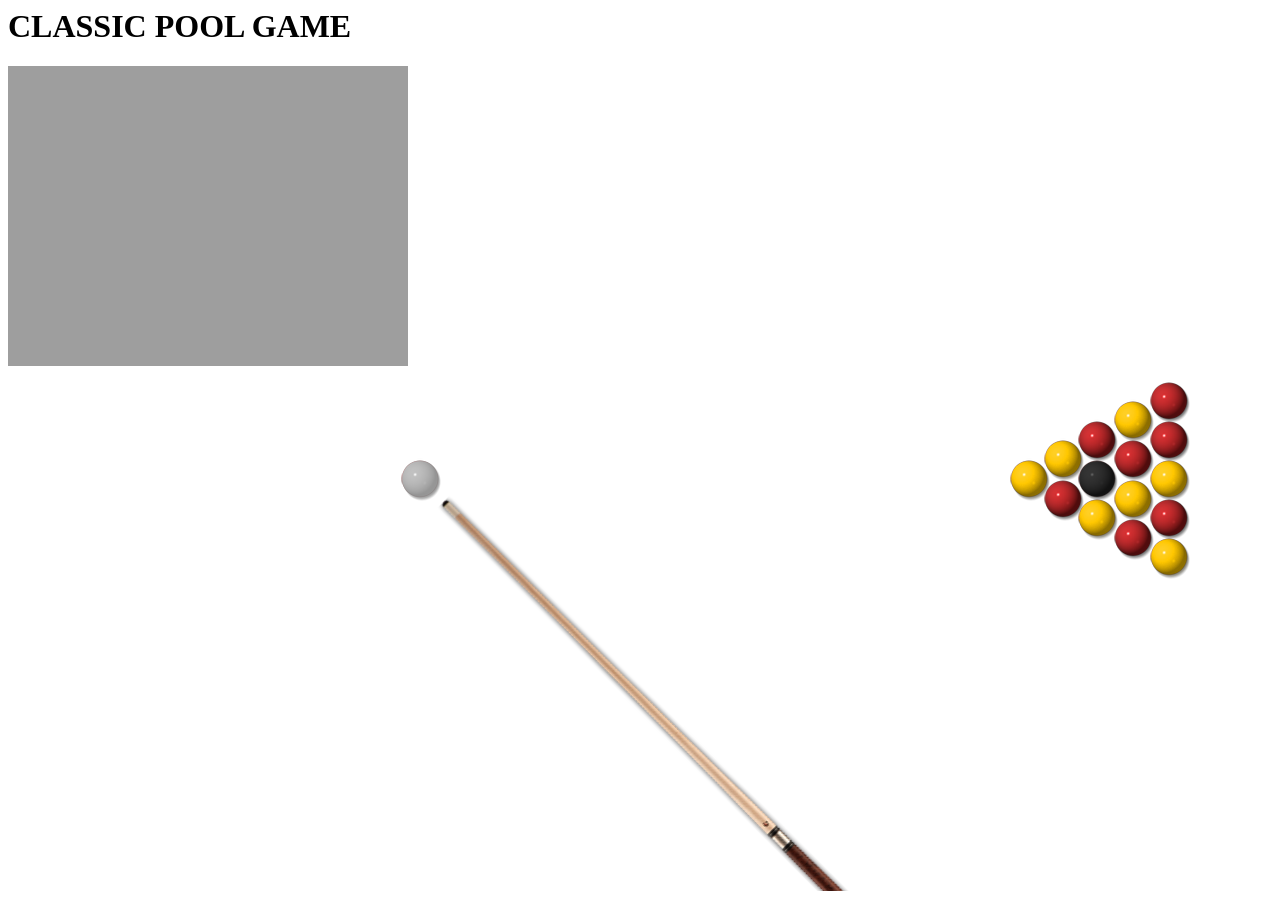
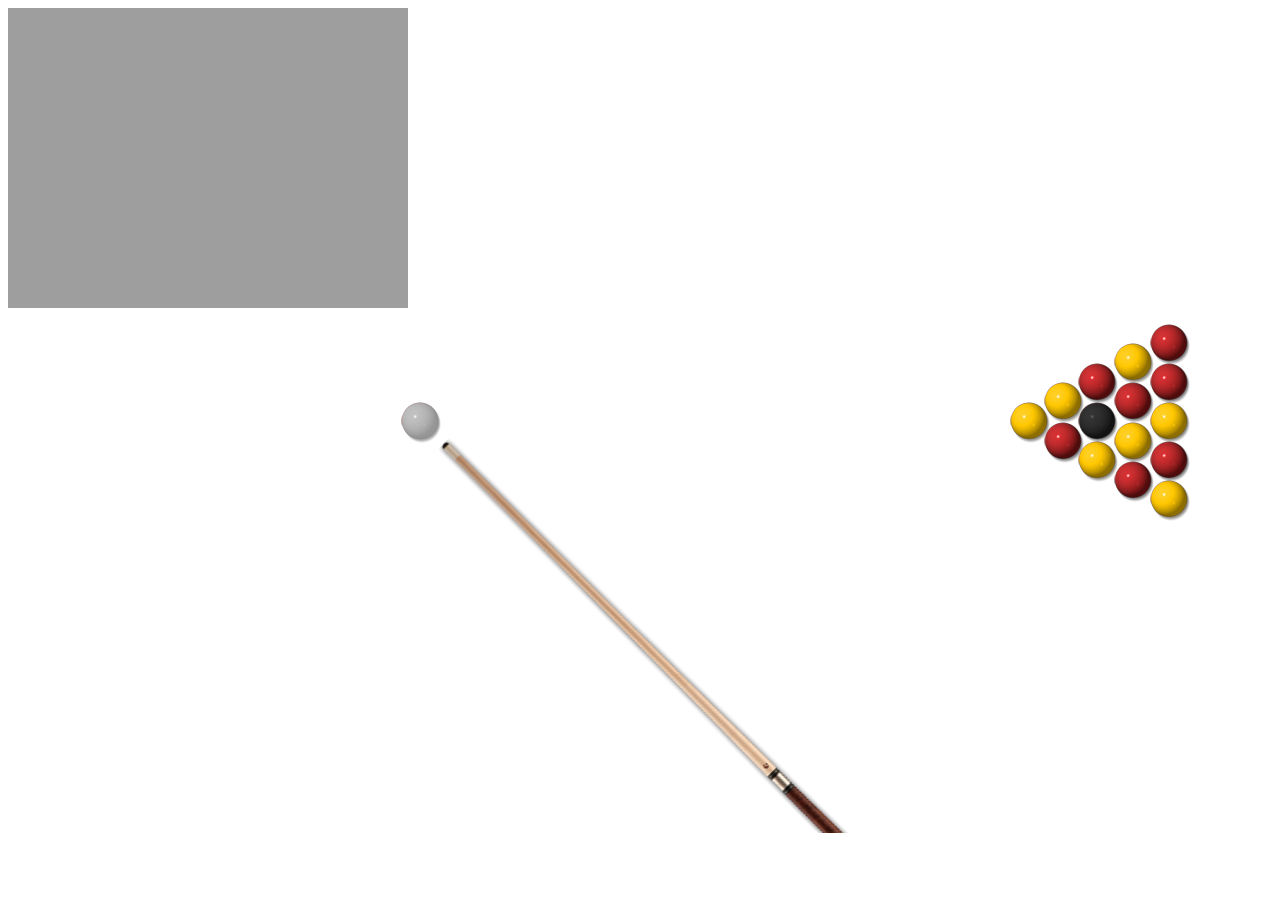
Before and after one commit to MurrTuck/classicPoolGame, a plain HTML site: page index.html in a window 1280 px wide. Shown: the top 899 px of the page. After the commit the page ends 841 px from the top, so only its background shows below. Drawn offline with Linux system fonts and the light colour scheme.

Commit message:
Title Removed

```diff
--- a/index.html
+++ b/index.html
@@ -3,7 +3,6 @@
         <title>Classic Pool Game</title>
     </head>
     <body>
-        <h1>CLASSIC POOL GAME</h1>
         <canvas id="screen" width="1500" height="825"></canvas>
         <script src="Vector2.js"></script>
         <script src="input/ButtonState.js"></script>
```
